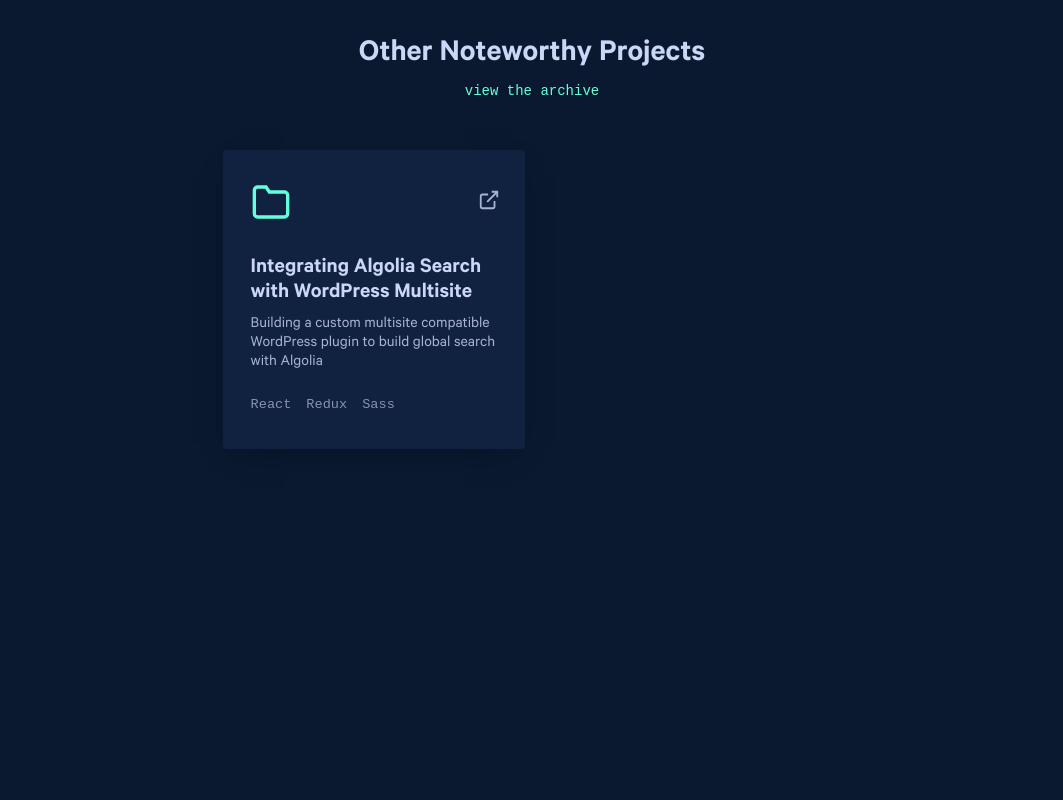
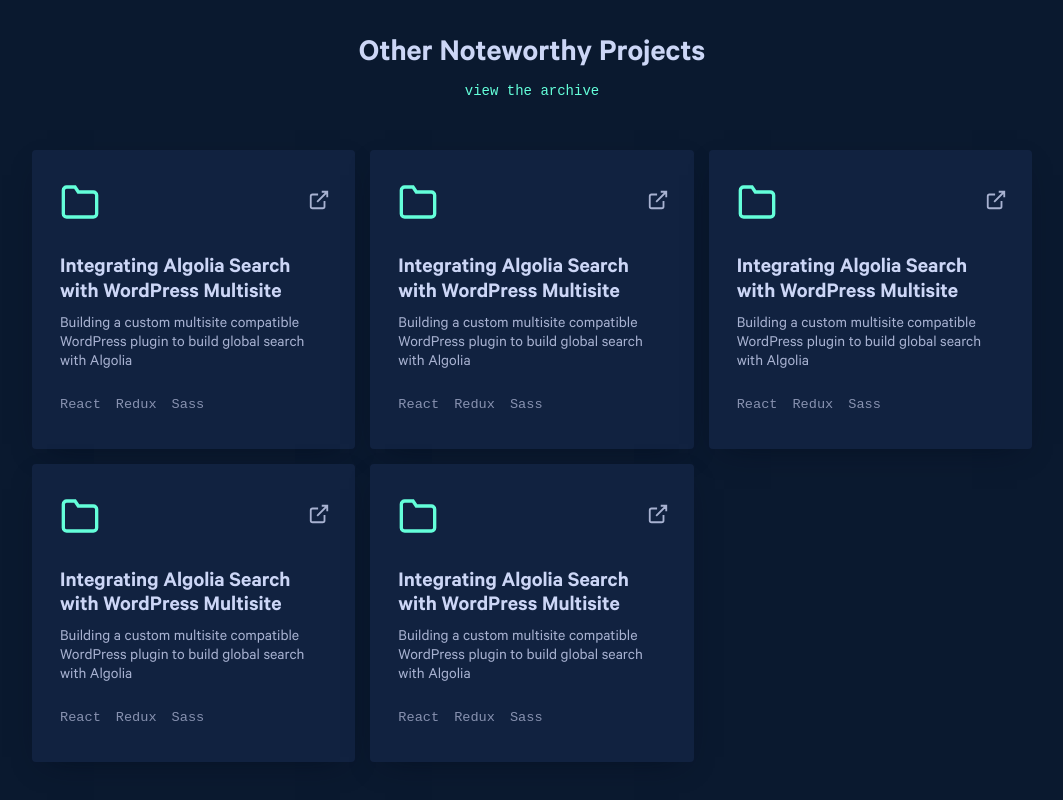
Before and after one commit to Moamal-2000/moamal-alaa, a Next.js app: page / in a window 1280 px wide. Shown: the part 2782-3582 px from the top of the page, without its empty margins (108-1171 px from the left). Before the commit the page ends 3331 px from the top, so only its background shows below. Built offline with nearby package versions, Linux system fonts and the light colour scheme.

Commit message:
update: add clone of first project data in otherProjects.js file

```diff
--- a/src/components/Home/OtherProjectsSection/OtherProjects/OtherProjects.module.scss
+++ b/src/components/Home/OtherProjectsSection/OtherProjects/OtherProjects.module.scss
@@ -5,4 +5,5 @@
   grid-template-columns: repeat(auto-fill, minmax(300px, 1fr));
   gap: 15px;
   position: relative;
+  width: 100%;
 }
--- a/src/data/otherProjects.js
+++ b/src/data/otherProjects.js
@@ -7,4 +7,36 @@ export const OTHER_PROJECTS_DATA = [
     technologies: ["React", "Redux", "Sass"],
     id: 1,
   },
+  {
+    title: "Integrating Algolia Search with WordPress Multisite",
+    description:
+      "Building a custom multisite compatible WordPress plugin to build global search with Algolia",
+    liveUrl: "",
+    technologies: ["React", "Redux", "Sass"],
+    id: 2,
+  },
+  {
+    title: "Integrating Algolia Search with WordPress Multisite",
+    description:
+      "Building a custom multisite compatible WordPress plugin to build global search with Algolia",
+    liveUrl: "",
+    technologies: ["React", "Redux", "Sass"],
+    id: 3,
+  },
+  {
+    title: "Integrating Algolia Search with WordPress Multisite",
+    description:
+      "Building a custom multisite compatible WordPress plugin to build global search with Algolia",
+    liveUrl: "",
+    technologies: ["React", "Redux", "Sass"],
+    id: 4,
+  },
+  {
+    title: "Integrating Algolia Search with WordPress Multisite",
+    description:
+      "Building a custom multisite compatible WordPress plugin to build global search with Algolia",
+    liveUrl: "",
+    technologies: ["React", "Redux", "Sass"],
+    id: 5,
+  },
 ];
```
